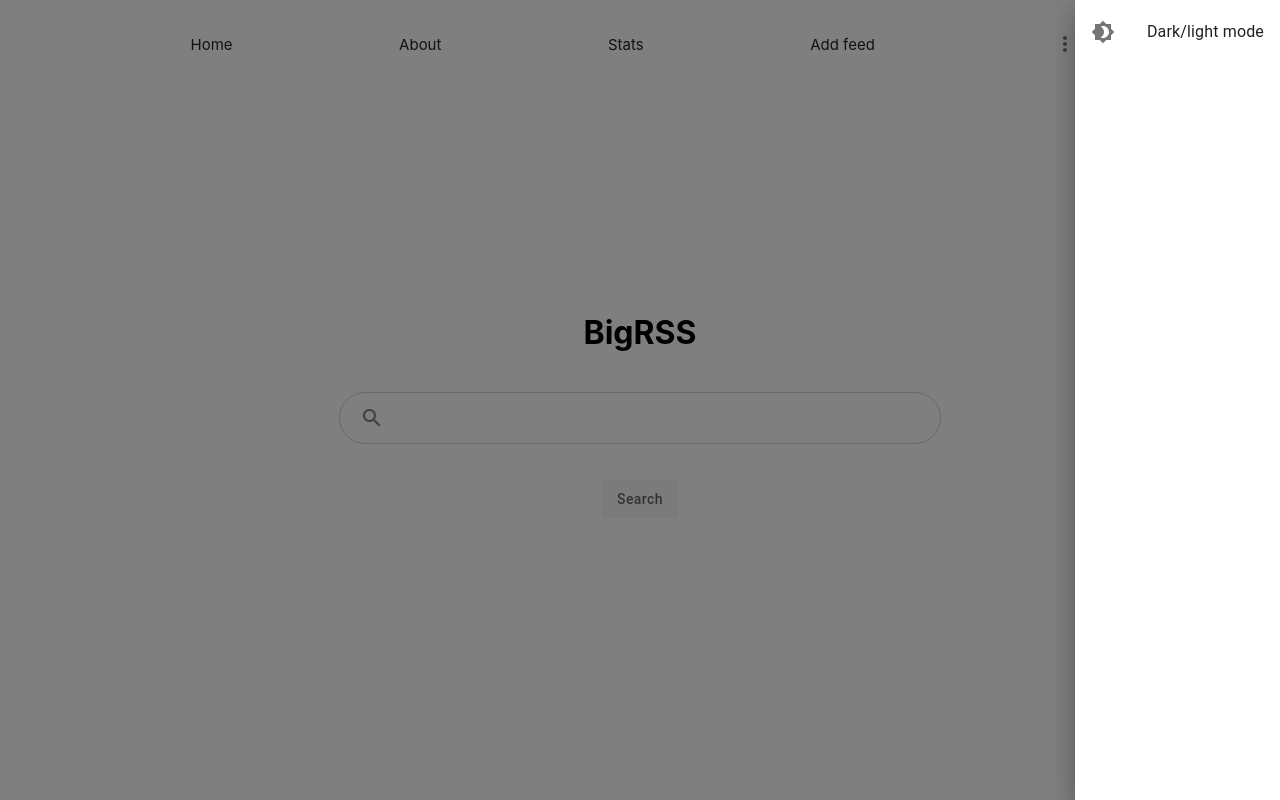
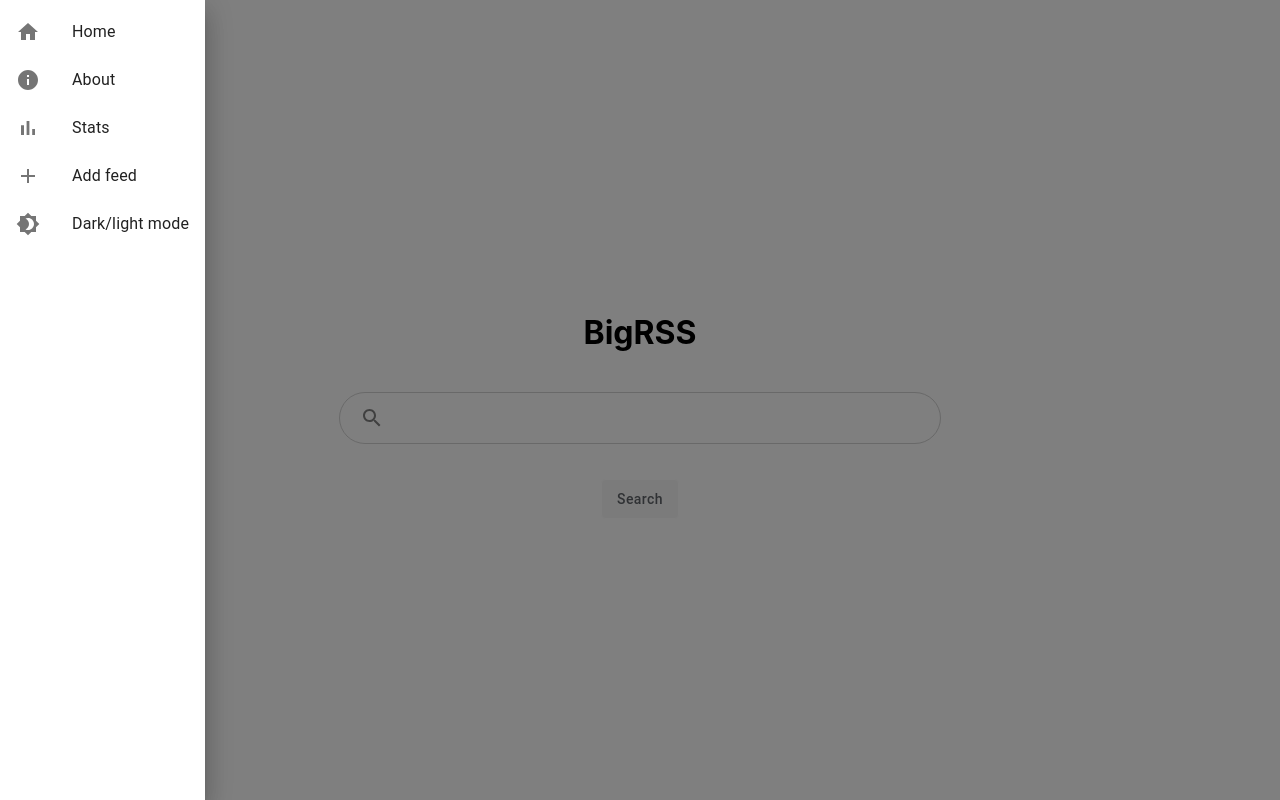
Before and after one commit to Mozzo1000/bigrss, a React (Create React App) app in the folder frontend/bigrss-web/: page / in a window 1280 px wide. Both pictures are taken after a click on the button "open menu". Built offline with nearby package versions, Linux system fonts and the light colour scheme.

Commit message:
Move navigation to App

```diff
--- a/frontend/bigrss-web/src/App.js
+++ b/frontend/bigrss-web/src/App.js
@@ -4,11 +4,13 @@
 import SearchPage from './pages/SearchPage'
 import StatsPage from './pages/StatsPage'
 import AddFeedPage from './pages/AddFeedPage'
+import Navigation from './components/Navigation'
 
 function App() {
   return (
     <div className="App">
       <Router>
+        <Navigation />
         <Switch>
           <Route exact path="/search">
             <SearchPage />
--- a/frontend/bigrss-web/src/components/Navigation.css
+++ b/frontend/bigrss-web/src/components/Navigation.css
@@ -1,6 +1,7 @@
 .nav-header {
     padding-top: 20px;
     padding-bottom: 20px;
+    padding-left: 40px;
 }
 .nav-header a {
     text-decoration: inherit;
--- a/frontend/bigrss-web/src/components/Navigation.js
+++ b/frontend/bigrss-web/src/components/Navigation.js
@@ -2,8 +2,12 @@
 import './Navigation.css';
 import { Link} from "react-router-dom";
 import { Grid, Drawer, List, ListItem, IconButton, ListItemIcon, ListItemText } from "@material-ui/core";
-import MoreVertIcon from '@material-ui/icons/MoreVert';
+import MenuIcon from '@material-ui/icons/Menu';
 import Brightness4Icon from '@material-ui/icons/Brightness4';
+import HomeIcon from '@material-ui/icons/Home';
+import InfoIcon from '@material-ui/icons/Info';
+import BarChartIcon from '@material-ui/icons/BarChart';
+import AddIcon from '@material-ui/icons/Add';
 
 function Navigation() {
     const [openDrawer, setOpenDrawer] = useState(false);
@@ -14,23 +18,27 @@
 
     return (
         <div className="nav-header">
-            <Grid container direction="row" justifyContent="space-evenly" alignItems="center">
+            <Grid container direction="row" justifyContent="flex-start" alignItems="center">
                 <Grid item>
-                    <Link to="/">Home</Link>
-                </Grid>
-                <Grid item>
-                    <Link to="/about">About</Link>
-                </Grid>
-                <Grid item>
-                    <Link to="/stats">Stats</Link>
-                </Grid>
-                <Grid item>
-                    <Link to="/add">Add feed</Link>
-                </Grid>
-                <Grid item>
-                    <IconButton aria-label="open menu" onClick={toggleDrawer(true)}><MoreVertIcon /></IconButton >
-                    <Drawer anchor="right" open={openDrawer} onClose={toggleDrawer(false)}>
+                    <IconButton aria-label="open menu" onClick={toggleDrawer(true)}><MenuIcon /></IconButton >
+                    <Drawer anchor="left" open={openDrawer} onClose={toggleDrawer(false)}>
                         <List>
+                        <ListItem button component={Link} to="/">
+                                <ListItemIcon><HomeIcon /></ListItemIcon>
+                                <ListItemText primary="Home" />
+                            </ListItem>
+                            <ListItem button component={Link} to="/about">
+                                <ListItemIcon><InfoIcon /></ListItemIcon>
+                                <ListItemText primary="About" />
+                            </ListItem>
+                            <ListItem button component={Link} to="/stats">
+                                <ListItemIcon><BarChartIcon /></ListItemIcon>
+                                <ListItemText primary="Stats" />
+                            </ListItem>
+                            <ListItem button component={Link} to="/add">
+                                <ListItemIcon><AddIcon /></ListItemIcon>
+                                <ListItemText primary="Add feed" />
+                            </ListItem>
                             <ListItem button>
                                 <ListItemIcon><Brightness4Icon /></ListItemIcon>
                                 <ListItemText primary="Dark/light mode" />
--- a/frontend/bigrss-web/src/pages/AddFeedPage.js
+++ b/frontend/bigrss-web/src/pages/AddFeedPage.js
@@ -1,6 +1,5 @@
 import React, { useState } from "react";
 import { Container, Button, Snackbar } from "@material-ui/core";
-import Navigation from '../components/Navigation'
 import '../components/Search.css';
 import MuiAlert from '@material-ui/lab/Alert';
 
@@ -45,7 +44,6 @@
 
     return (
         <Container>
-            <Navigation />
             <form className="search">
                 <div className="search-input">
                     <input value={feed} onChange={(e) => setFeed(e.target.value)}/>
--- a/frontend/bigrss-web/src/pages/Home.js
+++ b/frontend/bigrss-web/src/pages/Home.js
@@ -2,12 +2,10 @@
 import './Home.css';
 import Search from '../components/Search';
 import { Container, Box } from "@material-ui/core";
-import Navigation from '../components/Navigation'
 
 function Home() {
     return (
         <Container>
-            <Navigation />
             <Box display="flex" direction="column" justifyContent="center" alignItems="center" minHeight="80vh">
                 <Search />
             </Box>
--- a/frontend/bigrss-web/src/pages/SearchPage.css
+++ b/frontend/bigrss-web/src/pages/SearchPage.css
@@ -3,7 +3,6 @@
   position: sticky;
   top: 0;
   background-color: white;
-  padding: 30px;
   border-bottom: 1px solid lightgray;
 }
 
--- a/frontend/bigrss-web/src/pages/StatsPage.js
+++ b/frontend/bigrss-web/src/pages/StatsPage.js
@@ -1,6 +1,5 @@
 import React from 'react'
 import { Grid, Container, Card, CardContent, Typography, CircularProgress } from "@material-ui/core";
-import Navigation from '../components/Navigation'
 import useStats from "../useStats"
 
 function StatsPage() {
@@ -8,7 +7,6 @@
 
     return (
         <Container>
-            <Navigation />
             <h1 style={{textAlign: 'center'}}>Statistics</h1>
             {data ? (
             <Grid container spacing={3} direction="row" justifyContent="center" alignItems="center">
```
